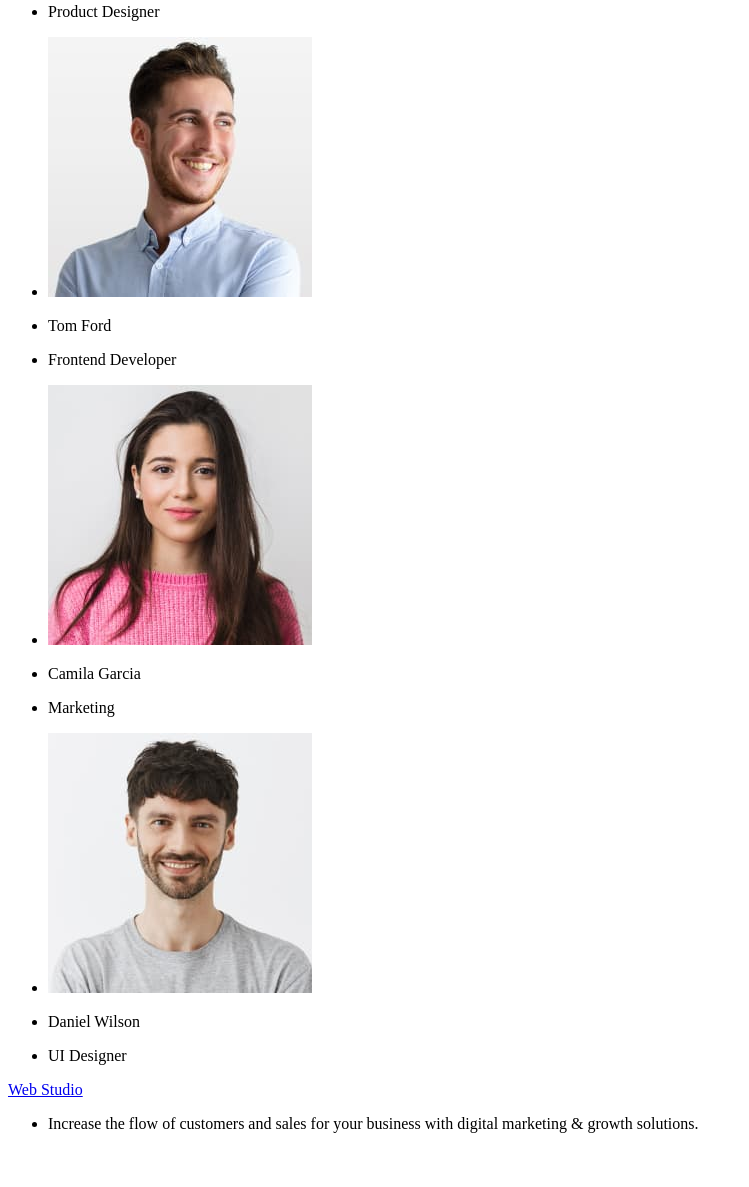
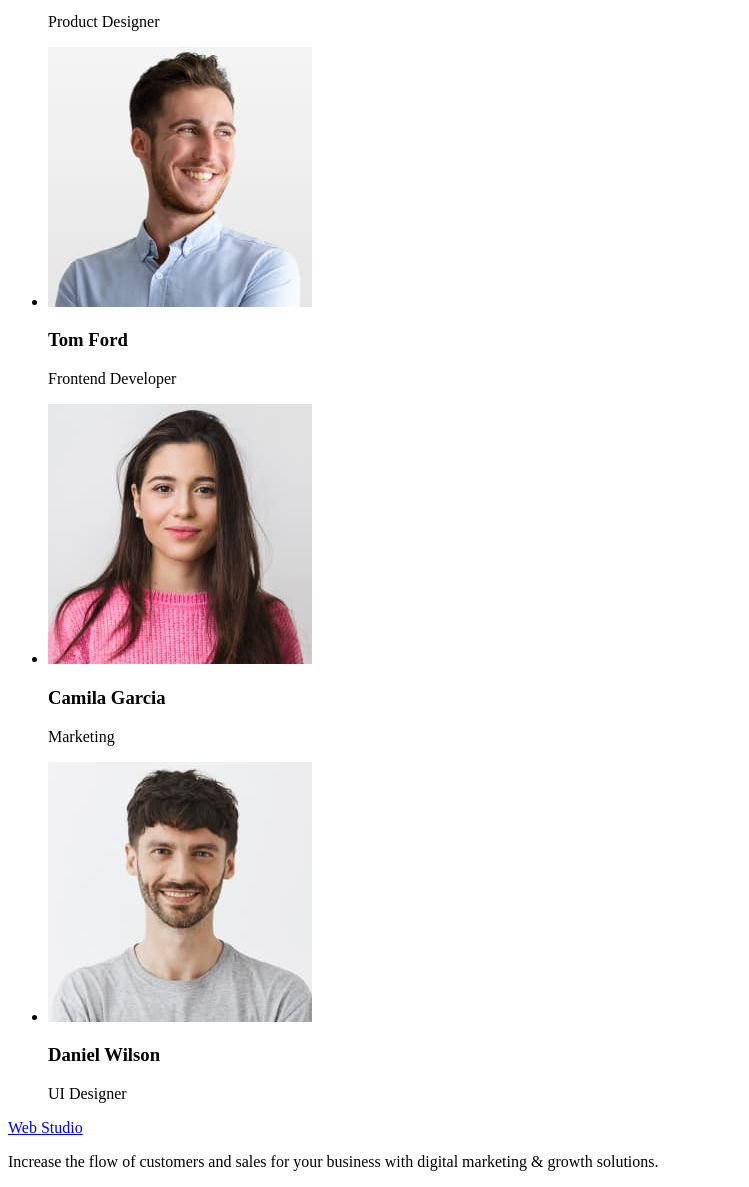
Before and after one commit to Mykola123456/goit-markup-hw-01, a plain HTML site: page index.html in a window 1280 px wide. Shown: the part 1950-3137 px from the top of the page, without its empty margins (0-749 px from the left). Before the commit the page ends 3099 px from the top, so only its background shows below. Drawn offline with Linux system fonts and the light colour scheme.

Commit message:
Update index.html

```diff
--- a/index.html
+++ b/index.html
@@ -107,9 +107,10 @@
               width="264"
               height="260"
             />
+
+            <h3>Mark Guerrero</h3>
+            <p>Product Designer</p>
           </li>
-          <li><p>Mark Guerrero</p></li>
-          <li><p>Product Designer</p></li>
 
           <li>
             <img
@@ -118,9 +119,10 @@
               width="264"
               height="260"
             />
+
+            <h3>Tom Ford</h3>
+            <p>Frontend Developer</p>
           </li>
-          <li><p>Tom Ford</p></li>
-          <li><p>Frontend Developer</p></li>
 
           <li>
             <img
@@ -129,9 +131,10 @@
               width="264"
               height="260"
             />
+
+            <h3>Camila Garcia</h3>
+            <p>Marketing</p>
           </li>
-          <li><p>Camila Garcia</p></li>
-          <li><p>Marketing</p></li>
 
           <li>
             <img
@@ -140,22 +143,20 @@
               width="264"
               height="260"
             />
+
+            <h3>Daniel Wilson</h3>
+            <p>UI Designer</p>
           </li>
-          <li><p>Daniel Wilson</p></li>
-          <li><p>UI Designer</p></li>
         </ul>
       </section>
     </main>
     <footer>
       <a href="index.html">Web Studio</a>
-      <ul>
-        <li>
-          <p>
-            Increase the flow of customers and sales for your business with
-            digital marketing & growth solutions.
-          </p>
-        </li>
-      </ul>
+
+      <p>
+        Increase the flow of customers and sales for your business with digital
+        marketing & growth solutions.
+      </p>
     </footer>
   </body>
 </html>
```
